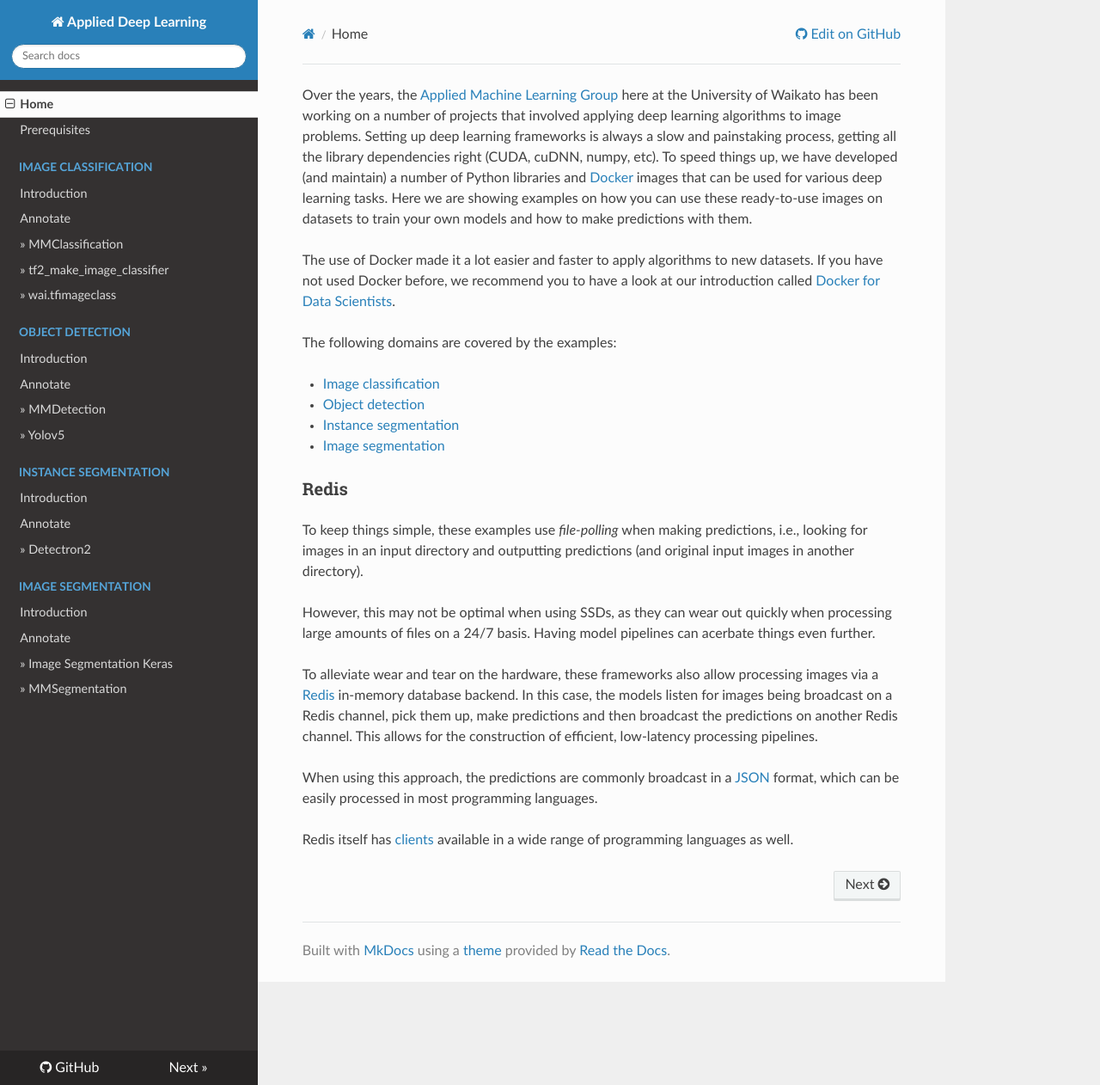
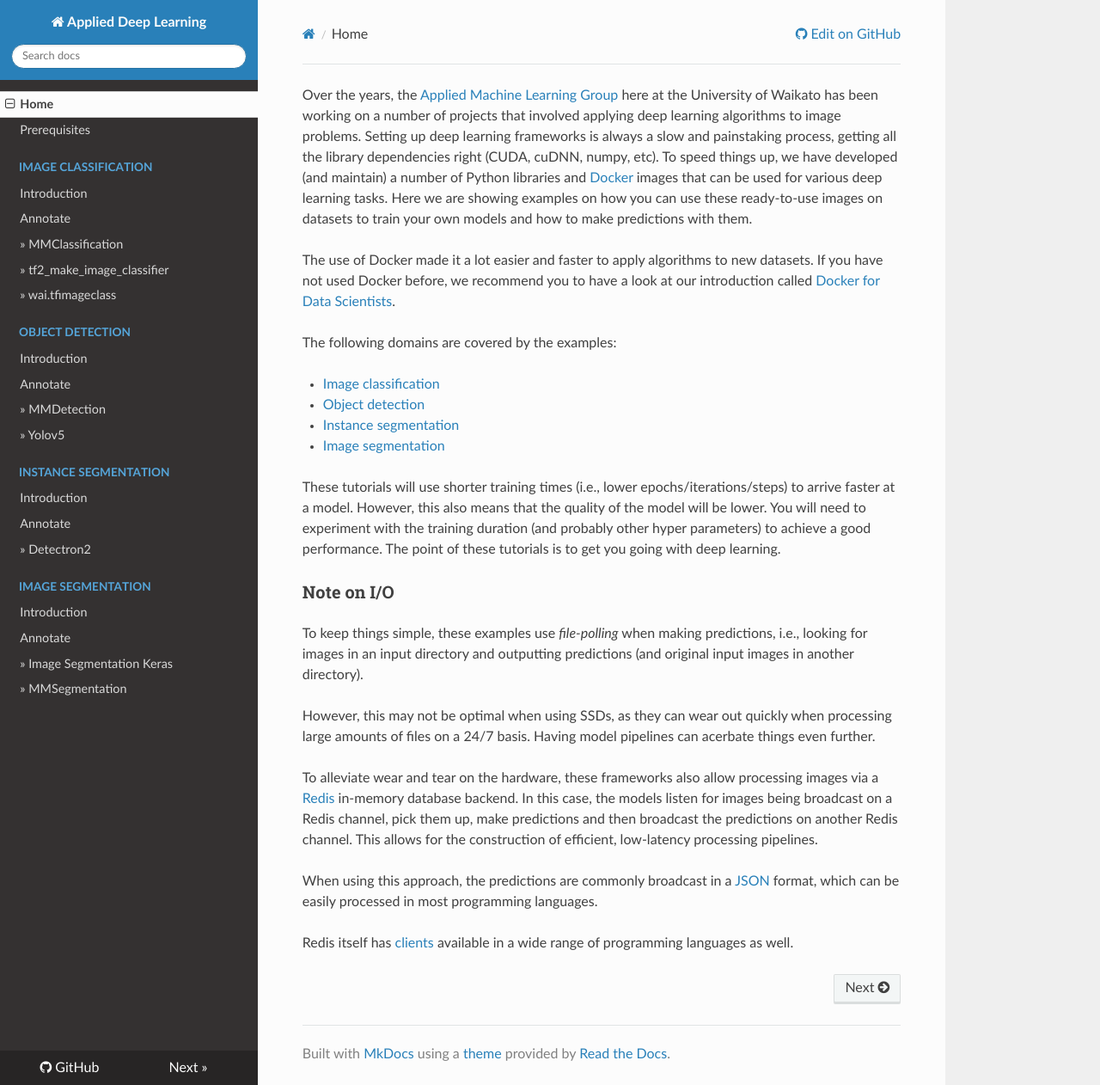
Before and after one commit to waikato-datamining/applied-deep-learning, an MkDocs documentation site: the page built from docs/index.md, in a window 1280 px wide and 1262 px high. Shown: the whole window at 86% size. Built offline with MkDocs 1.6.1, drawn with Linux system fonts in a browser that asks for light colours; nearby versions of some CDN libraries.

Commit message:
added note on short training periods; renamed "Redis" section to "Note on I/O"

```diff
--- a/docs/index.md
+++ b/docs/index.md
@@ -17,8 +17,14 @@
 * [Instance segmentation](instance_segmentation/index.md)
 * [Image segmentation](image_segmentation/index.md)
 
+These tutorials will use shorter training times (i.e., lower epochs/iterations/steps) to
+arrive faster at a model. However, this also means that the quality of the model will be lower.
+You will need to experiment with the training duration (and probably other hyper parameters)
+to achieve a good performance. The point of these tutorials is to get you going with
+deep learning.
 
-# Redis
+
+# Note on I/O
 
 To keep things simple, these examples use *file-polling* when making predictions, i.e.,
 looking for images in an input directory and outputting predictions (and original
```
